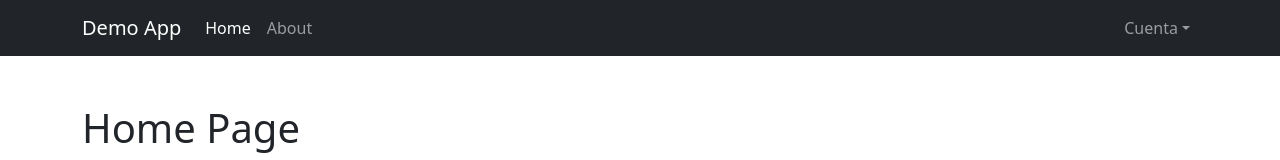
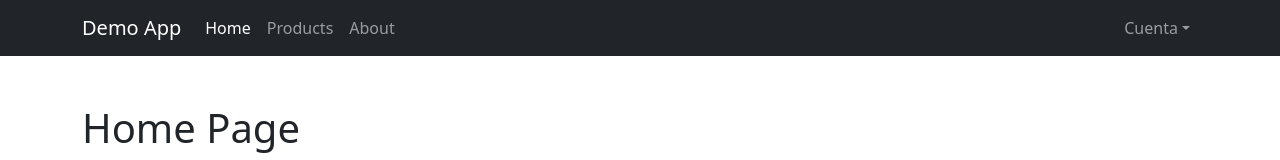
Before and after one commit to rlovera2/proyecto-5-Aplicacion-de-Comercio-Electronico-FrontEnd, a React (Vite) app: page / in a window 1280 px wide. Shown: the top 160 px of the page. Built offline with nearby package versions, Linux system fonts and the light colour scheme.

Commit message:
se agrego el contexto y sus funcionalidad

```diff
--- a/src/App.jsx
+++ b/src/App.jsx
@@ -1,5 +1,6 @@
 import AppRouter from "./router/AppRouter";
 import AuthState from "./context/AuthState";
+import ProductState from "./context/ProductState";
 
 import "bootstrap/dist/css/bootstrap.min.css";
 import "bootstrap/dist/js/bootstrap.min.js";
@@ -8,7 +9,9 @@ const App = () => {
   return (
     <>
       <AuthState>
-        <AppRouter />
+        <ProductState>
+          <AppRouter />
+        </ProductState>
       </AuthState>
     </>
   );
--- a/src/components/PublicNavbar.jsx
+++ b/src/components/PublicNavbar.jsx
@@ -32,6 +32,17 @@ const PublicNavbar = () => {
                 to="/"
               >
                 Home
+              </NavLink>
+            </li>
+            <li className="nav-item">
+              <NavLink
+                className={({ isActive }) =>
+                  isActive ? "nav-link active" : "nav-link"
+                }
+                aria-current="page"
+                to="/products"
+              >
+                Products
               </NavLink>
             </li>
             <li className="nav-item">
--- a/src/context/ProductReducer.js
+++ b/src/context/ProductReducer.js
@@ -8,7 +8,7 @@ const reducer = (globalState, action) => {
     case "OBTENER_PRODUCTO":
       return {
         ...globalState,
-        products: action.payload,
+        product: action.payload,
       };
     default:
       return globalState;
--- a/src/context/ProductState.jsx
+++ b/src/context/ProductState.jsx
@@ -8,7 +8,7 @@ const initialState = {
   product: {},
 };
 
-const ProductState = (children) => {
+const ProductState = ({ children }) => {
   const [globalState] = useReducer(productReducer, initialState);
 
   const getProducts = () => {};
--- a/src/pages/ProductsPage.jsx
+++ b/src/pages/ProductsPage.jsx
@@ -3,8 +3,7 @@ import Header from "../components/Header";
 const ProductsPage = () => {
   return (
     <>
-     <Header title="Products Page" />
-
+      <Header title="Products Page" />
 
       <main className="row">
         <article className="col">
--- a/src/router/AppRouter.jsx
+++ b/src/router/AppRouter.jsx
@@ -11,6 +11,7 @@ import HomePage from "../pages/HomePage";
 import AboutPage from "../pages/AboutPage";
 import LoginPage from "../pages/LoginPage";
 import RegisterPage from "../pages/RegisterPage";
+import ProductsPage from "../pages/ProductsPage";
 
 const AppRouter = () => {
   return (
@@ -22,6 +23,7 @@ const AppRouter = () => {
           <Route path="/about" element={<AboutPage />} />
           <Route path="/login" element={<LoginPage />} />
           <Route path="/register" element={<RegisterPage />} />
+          <Route path="/products" element={<ProductsPage />} />
           <Route path="/*" element={<Navigate to="/" replace />} />
         </Routes>
       </div>
```
